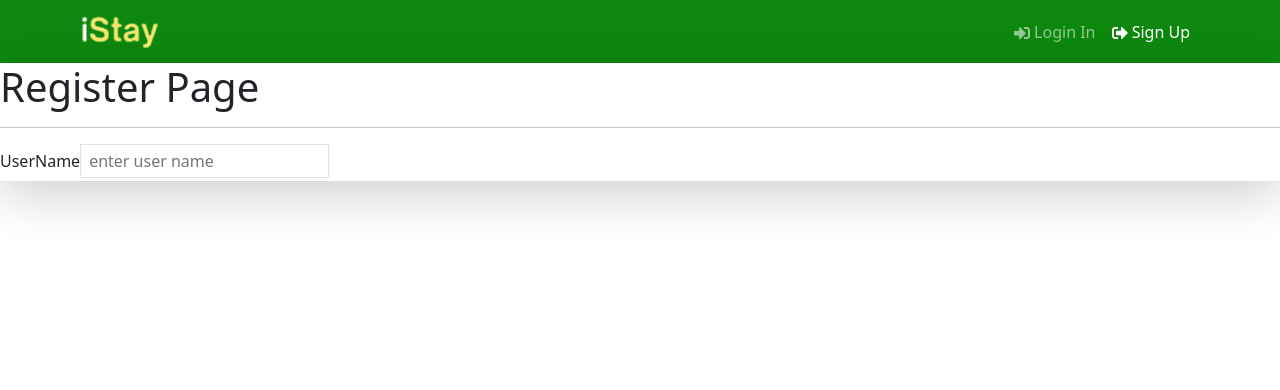
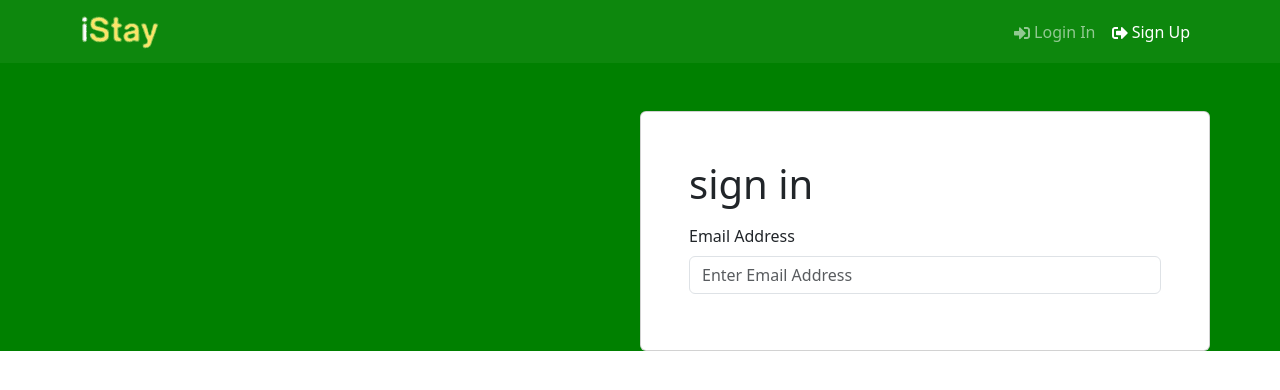
Before and after one commit to Athulraj10/iStay, a React (Vite) app in the folder frontend/: page /register in a window 1280 px wide. Shown: the top 390 px of the page. Built offline with nearby package versions, Linux system fonts and the light colour scheme.

Commit message:
Email registration completed

```diff
--- a/frontend/src/components/Forms/FormContainer.jsx
+++ b/frontend/src/components/Forms/FormContainer.jsx
@@ -4,6 +4,7 @@ const FormContainer = ({ children }) => {
   return (
     <Container>
         <Row className='justify-content-md-center mt-5'>
+            <Col></Col>
             <Col xs={12} md={6} className='card p-5'>
                 {children}
             </Col>
--- a/frontend/src/components/Register/Register.jsx
+++ b/frontend/src/components/Register/Register.jsx
@@ -1,18 +1,38 @@
-import React from "react";
-import "tailwindcss/tailwind.css";
+import React, { useState } from "react";
+import { Button, Col, Form, Row } from "react-bootstrap";
+import { Link } from "react-router-dom";
+import FormContainer from "../Forms/FormContainer";
 
 const Register = () => {
+  const [email, setEmail] = useState("");
+  const [password, setPassword] = useState("");
+
+  const sumbitHandler = (e) => {
+    e.preventDefault();
+    console.log("submitted");
+  };
   return (
-    <div className="flex justify-center items-center h-screen">
-      <div className="w-96 p-6 shadow-lg bg-white rounded-md">
-        <h1>Register Page</h1>
-        <hr className="mt-3" />
-        <div className='mt-3'>
-          <label for='username' className="block text-base mb-2">UserName</label>
-          <input type="text" id="username" className="border w-full text-base px-2 py-1 focus:outline-none focus:ring-0 focus:border-gray-600" placeholder="enter user name"/>
-        </div>
-      </div>
-    </div>
+    <FormContainer>
+      <h1>sign in </h1>
+      {/* Normally we are useing forms */}
+      <Form onSubmit={sumbitHandler}>
+        {/* for wraping our content into a group of items like Div Started */}
+        <Form.Group className="my-2" controlId="email">
+          {/* Normal like a label input box top Nameing Email Address */}
+          <Form.Label>Email Address</Form.Label>
+          {/* Controll is LIke a input box same as a HTMl */}
+          <Form.Control
+            type="email"
+            placeholder="Enter Email Address"
+            value={email}
+            onChange={(e)=>{setEmail(e.target.value)}}
+            >
+          </Form.Control>
+        {/* for wraping our content into a group Ended */}
+        </Form.Group>
+
+      </Form>
+    </FormContainer>
   );
 };
 
```
